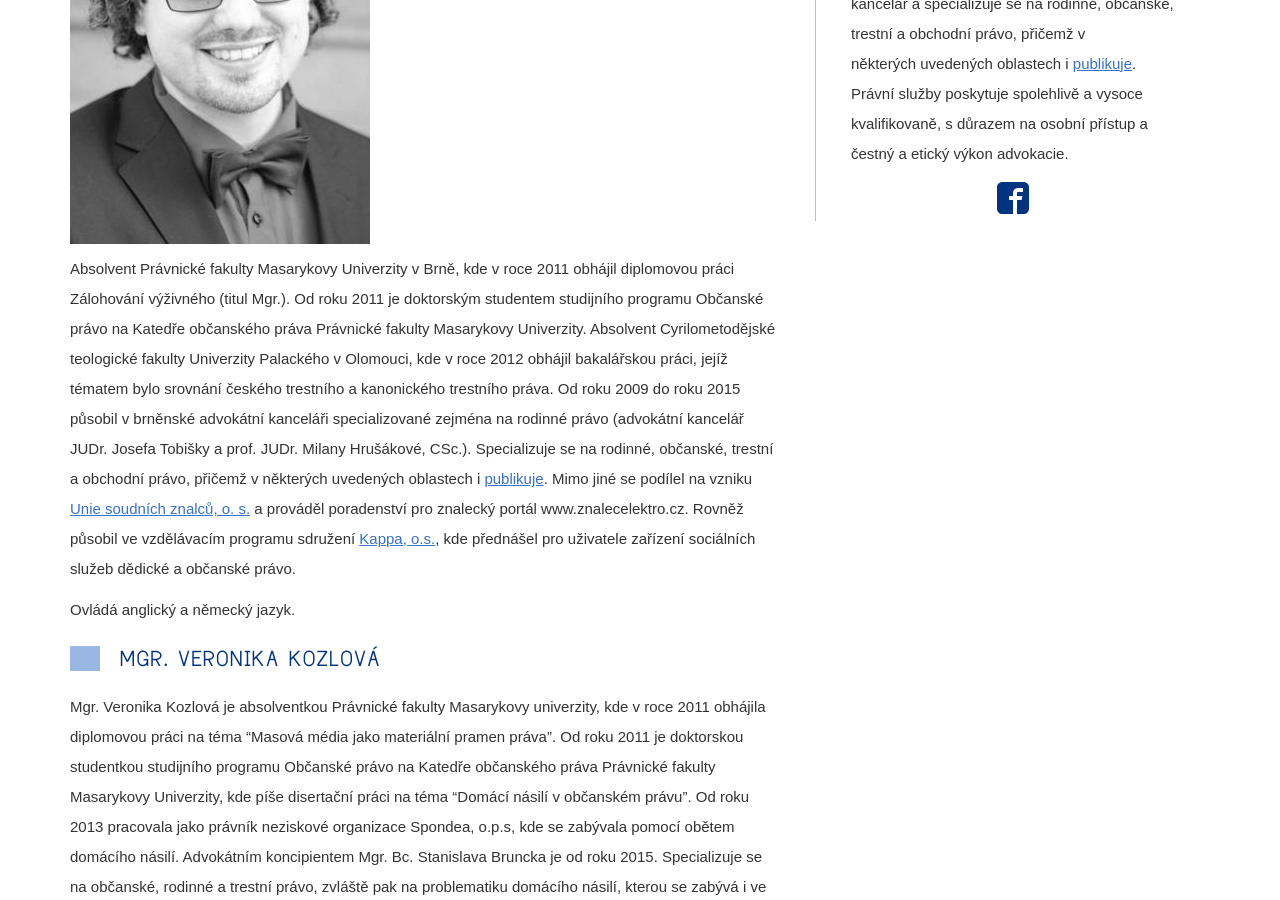
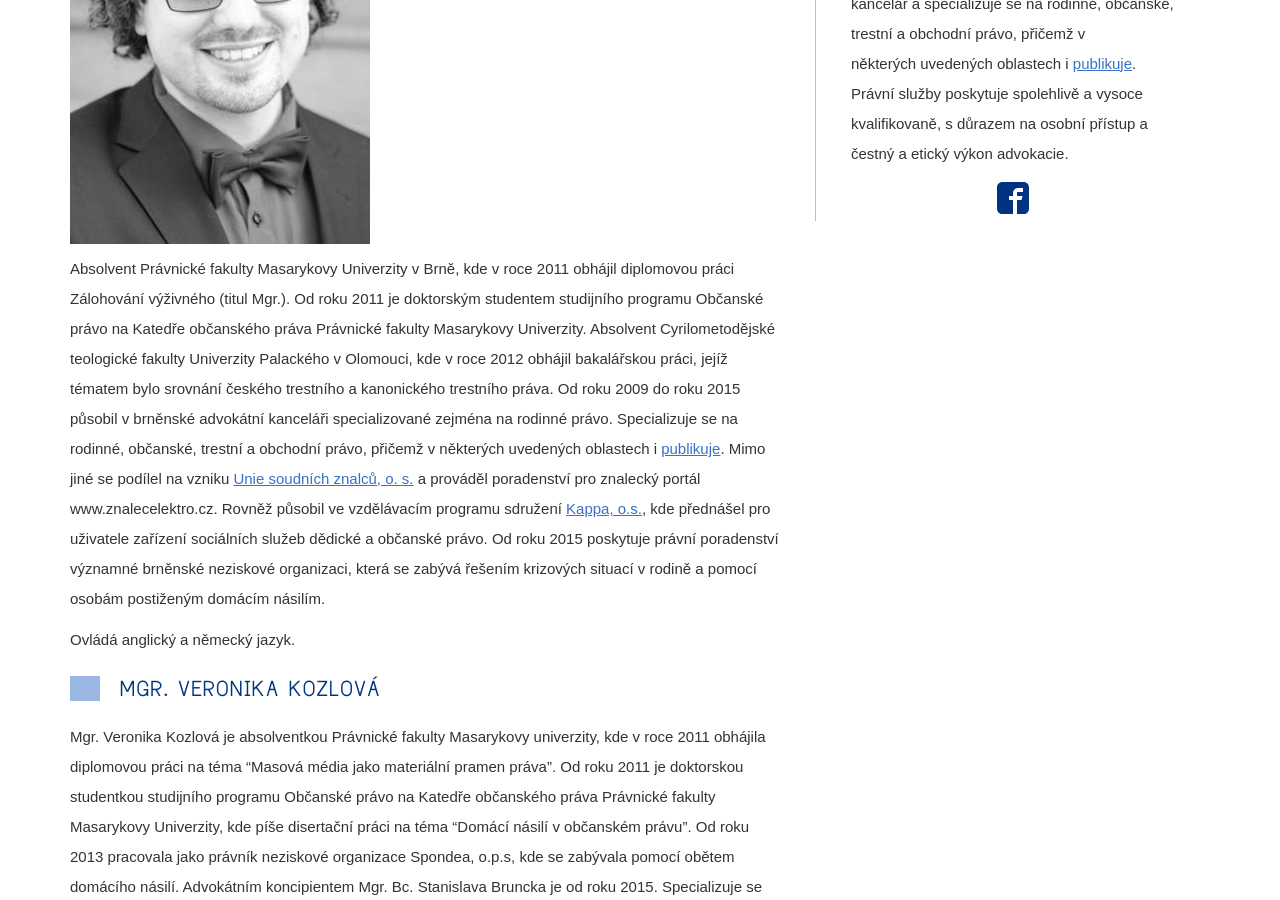
Before and after one commit to Pave91/bruncko-web, a Jekyll site: the page built from osoby-v-kancelari.md, in a window 1280 px wide and 900 px high, scrolled down 564 px. Built offline with Jekyll 4.4.1, drawn with Linux system fonts in a browser that asks for light colours; nearby versions of some CDN libraries.

Commit message:
Update osoby-v-kancelari.md

```diff
--- a/osoby-v-kancelari.md
+++ b/osoby-v-kancelari.md
@@ -11,9 +11,9 @@ permalink: /osoby-v-kancelari/
 
 Absolvent Právnické fakulty Masarykovy Univerzity v Brně, kde v roce 2011 obhájil diplomovou práci Zálohování výživného (titul Mgr.). Od roku 2011 je doktorským studentem studijního programu Občanské právo na Katedře občanského práva Právnické fakulty Masarykovy Univerzity.
 Absolvent Cyrilometodějské teologické fakulty Univerzity Palackého v Olomouci, kde v roce 2012 obhájil bakalářskou práci, jejíž tématem bylo srovnání českého trestního a kanonického trestního práva.
-Od roku 2009 do roku 2015 působil v brněnské advokátní kanceláři specializované zejména na rodinné právo (advokátní kancelář JUDr. Josefa Tobišky a prof. JUDr. Milany Hrušákové, CSc.).
+Od roku 2009 do roku 2015 působil v brněnské advokátní kanceláři specializované zejména na rodinné právo.
 Specializuje se na rodinné, občanské, trestní a obchodní právo, přičemž v některých uvedených oblastech i [publikuje]({{site.baseurl}}/publikacni-cinnost#bruncko).
-Mimo jiné se podílel na vzniku [Unie soudních znalců, o. s.](http://uniesoudnichznalcu.cz/) a prováděl poradenství pro znalecký portál www.znalecelektro.cz. Rovněž působil ve vzdělávacím programu sdružení [Kappa, o.s.](http://www.kappa-help.cz/), kde přednášel pro uživatele zařízení sociálních služeb dědické a občanské právo.
+Mimo jiné se podílel na vzniku [Unie soudních znalců, o. s.](http://uniesoudnichznalcu.cz/) a prováděl poradenství pro znalecký portál www.znalecelektro.cz. Rovněž působil ve vzdělávacím programu sdružení [Kappa, o.s.](http://www.kappa-help.cz/), kde přednášel pro uživatele zařízení sociálních služeb dědické a občanské právo. Od roku 2015 poskytuje právní poradenství významné brněnské neziskové organizaci, která se zabývá řešením krizových situací v rodině a pomocí osobám postiženým domácím násilím.
 
 Ovládá anglický a německý jazyk.
 
```
